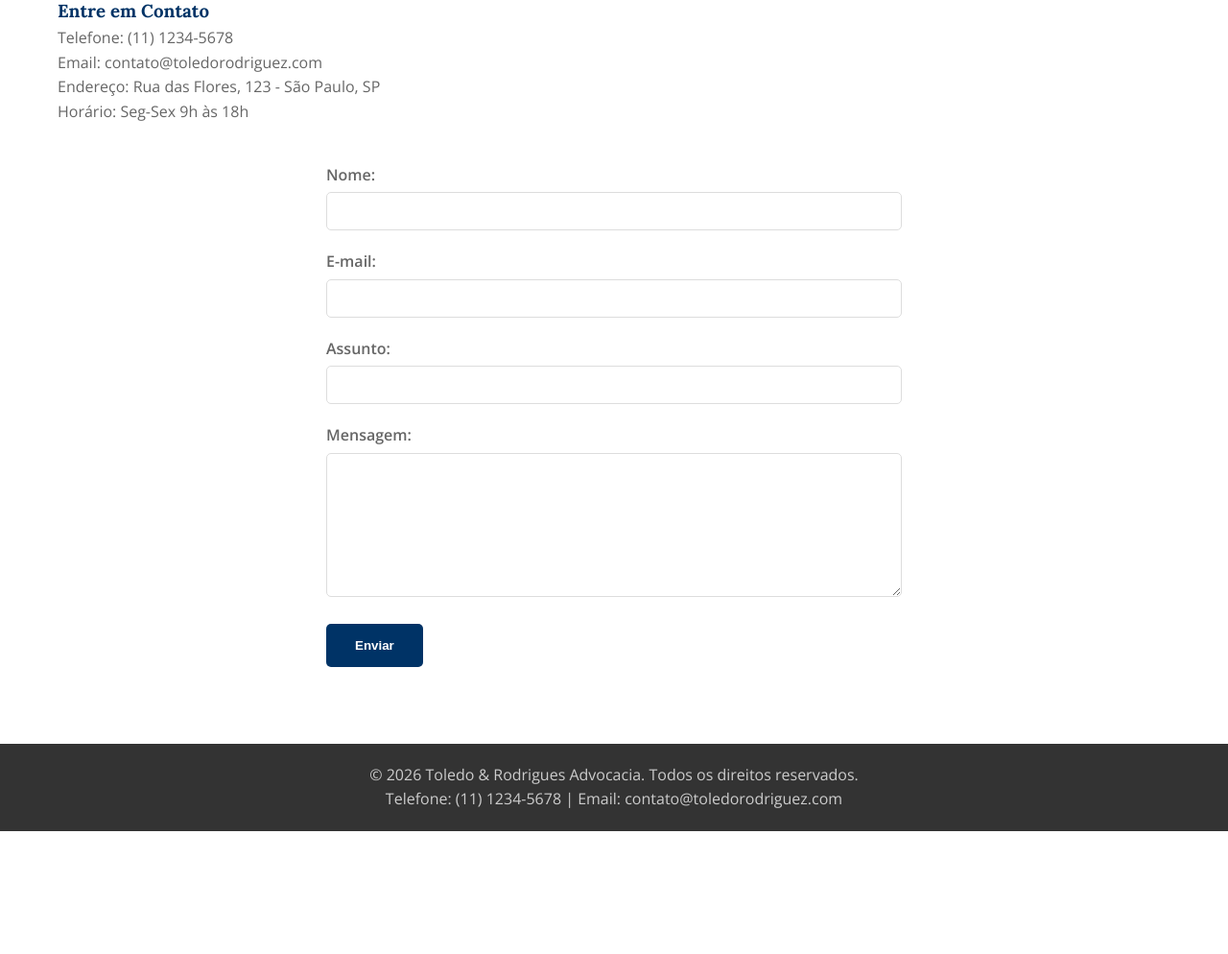
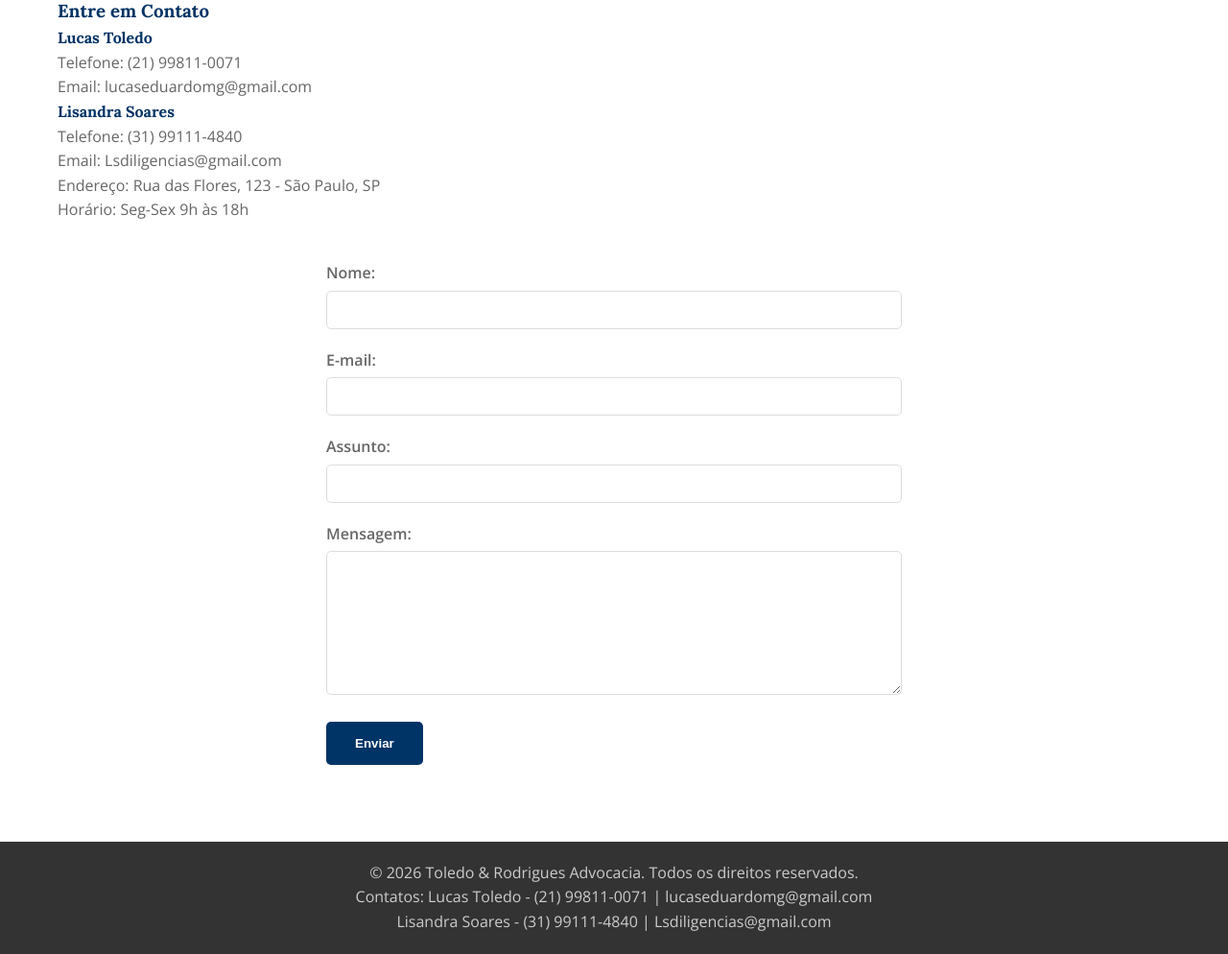
Before and after one commit to rezendelucas85-del/Toledo-Rodrigues-advocacia, a plain HTML site: page contato.html in a window 1280 px wide. Shown: the part 262-1256 px from the top of the page at 96% size. Before the commit the page ends 1128 px from the top, so only its background shows below. Drawn offline with nearby package versions, Linux system fonts and the light colour scheme.

Commit message:
dados adicionados

```diff
--- a/contato.html
+++ b/contato.html
@@ -30,8 +30,18 @@
             <h2>Contato</h2>
             <div class="contato-info">
                 <h3>Entre em Contato</h3>
-                <p>Telefone: (11) 1234-5678</p>
-                <p>Email: contato@toledorodriguez.com</p>
+                <div class="advogados">
+                    <div class="advogado">
+                        <h4>Lucas Toledo</h4>
+                        <p>Telefone: (21) 99811-0071</p>
+                        <p>Email: lucaseduardomg@gmail.com</p>
+                    </div>
+                    <div class="advogado">
+                        <h4>Lisandra Soares</h4>
+                        <p>Telefone: (31) 99111-4840</p>
+                        <p>Email: Lsdiligencias@gmail.com</p>
+                    </div>
+                </div>
                 <p>Endereço: Rua das Flores, 123 - São Paulo, SP</p>
                 <p>Horário: Seg-Sex 9h às 18h</p>
             </div>
@@ -56,7 +66,7 @@
     <footer>
         <div class="container">
             <p>&copy; 2026 Toledo & Rodrigues Advocacia. Todos os direitos reservados.</p>
-            <p>Telefone: (11) 1234-5678 | Email: contato@toledorodriguez.com</p>
+            <p>Contatos: Lucas Toledo - (21) 99811-0071 | lucaseduardomg@gmail.com<br>Lisandra Soares - (31) 99111-4840 | Lsdiligencias@gmail.com</p>
         </div>
     </footer>
 
```
Also changed, not shown: areas.html (+1 -1 lines), index.html (+1 -1 lines), sobre.html (+4 -4 lines).
